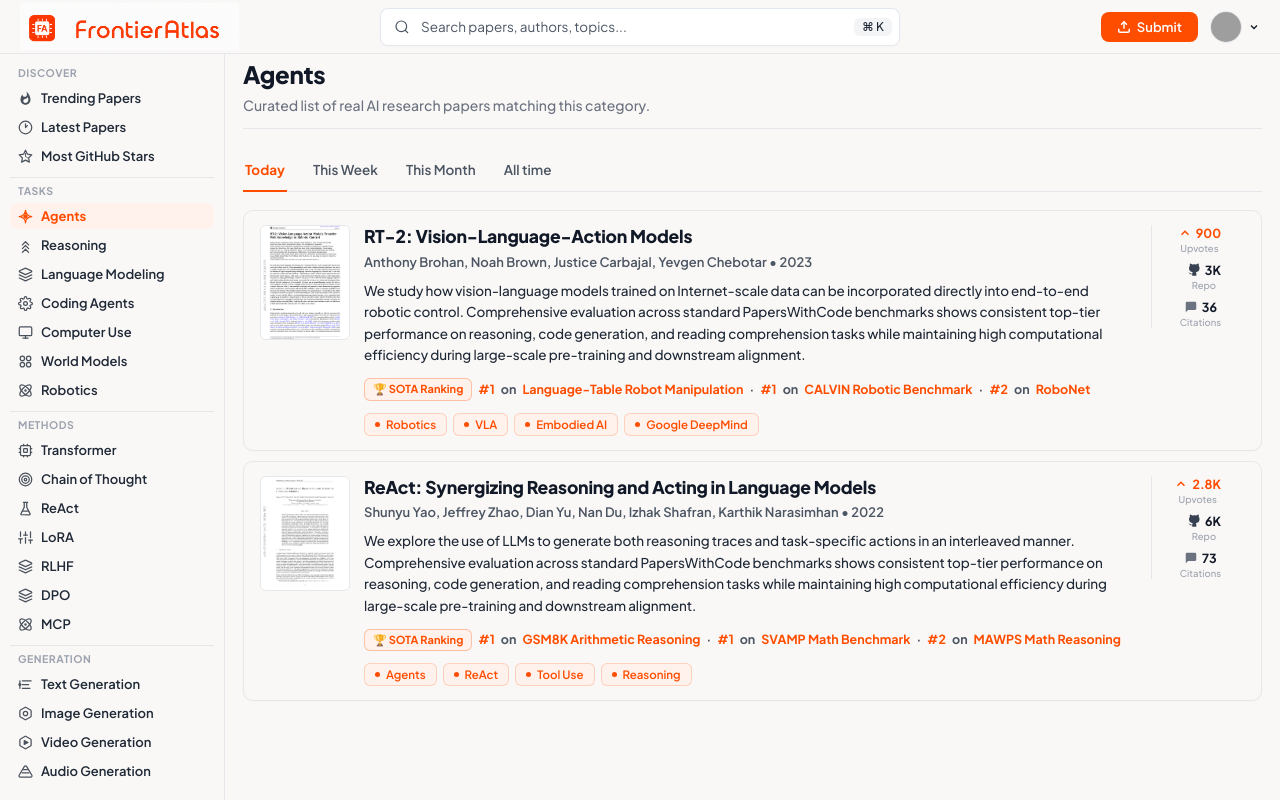
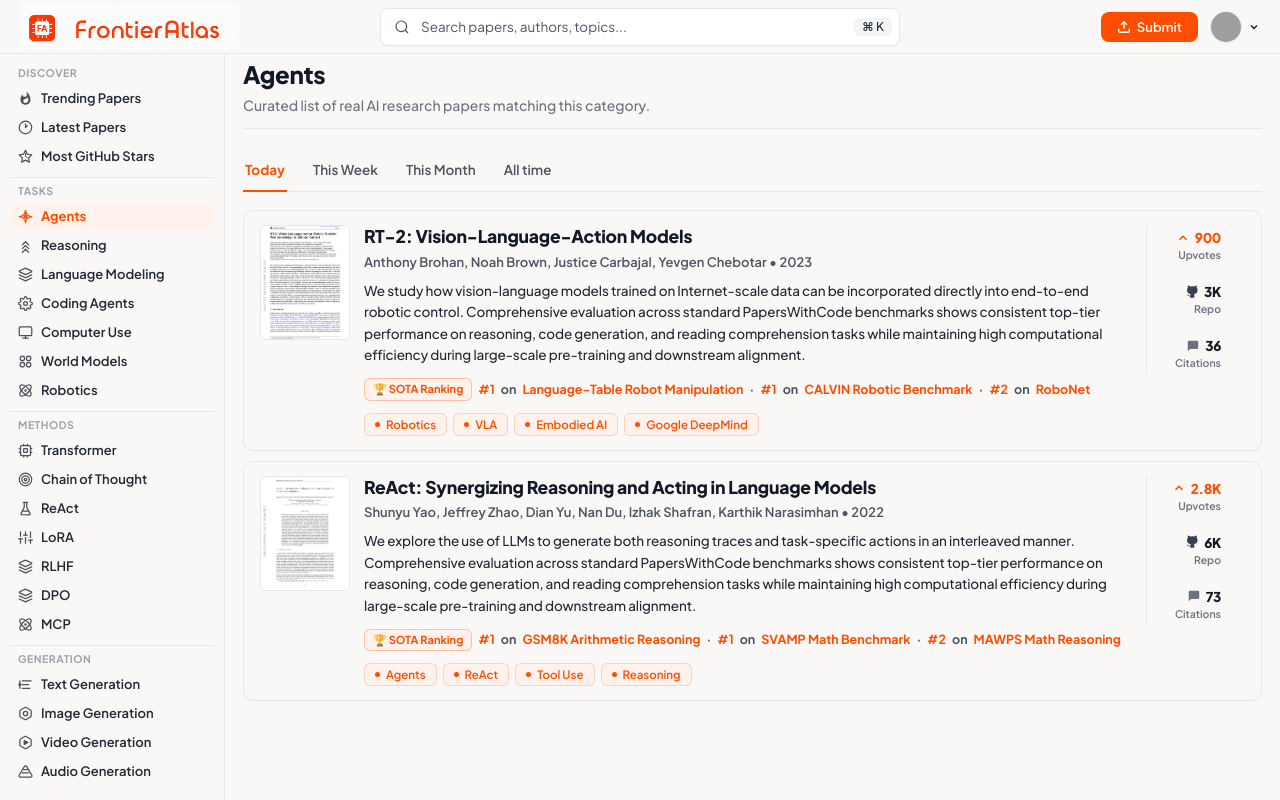
Before and after one commit to Deepak-Solanki04/Frontier_Atlas, a Next.js app: page /agents in a window 1280 px wide. Built offline with nearby package versions, Linux system fonts and the light colour scheme; grey boxes are pictures that could not be loaded.

Commit message:
UI spacing update: increase vertical gap between right-hand paper card metrics to 22px with space-around alignment for clean breathing room matching design layout

```diff
--- a/app/globals.css
+++ b/app/globals.css
@@ -369,12 +369,12 @@ button, input, textarea, select { font-family: 'Plus Jakarta Sans', 'Outfit', va
 .card-methods-row { display: flex; flex-wrap: wrap; gap: 4px; }
 .method-chip { font-size: 11px; color: #4b5563; background: #f3f4f6; border: 1px solid var(--border); border-radius: 6px; padding: 2px 8px; }
 
-.card-metrics { display: flex; flex-direction: column; align-items: flex-end; justify-content: center; gap: 8px; flex-shrink: 0; min-width: 70px; margin-right: 24px; border-left: 1px solid #e5e7eb; padding-left: 18px; }
-.metric-item { display: flex; flex-direction: column; align-items: center; gap: 1px; }
-.metric-icon { display: flex; align-items: center; gap: 4px; }
-.metric-value { font-size: 12.5px; font-weight: 700; color: var(--text-dark); }
+.card-metrics { display: flex; flex-direction: column; align-items: flex-end; justify-content: space-around; gap: 22px; flex-shrink: 0; min-width: 75px; margin-right: 24px; border-left: 1px solid #e5e7eb; padding-left: 20px; padding-top: 4px; padding-bottom: 4px; }
+.metric-item { display: flex; flex-direction: column; align-items: flex-end; gap: 2px; }
+.metric-icon { display: flex; align-items: center; gap: 5px; }
+.metric-value { font-size: 13.5px; font-weight: 800; color: var(--text-dark); letter-spacing: -0.3px; }
 .metric-value.orange-brand-text { color: var(--brand-orange); }
-.metric-label { font-size: 9.5px; color: var(--text-light); }
+.metric-label { font-size: 10.5px; font-weight: 600; color: #6b7280; }
 
 .card-bookmark { position: absolute; top: 14px; right: 14px; color: var(--text-light); padding: 4px; }
 .card-bookmark:hover { color: var(--text-dark); }
```
